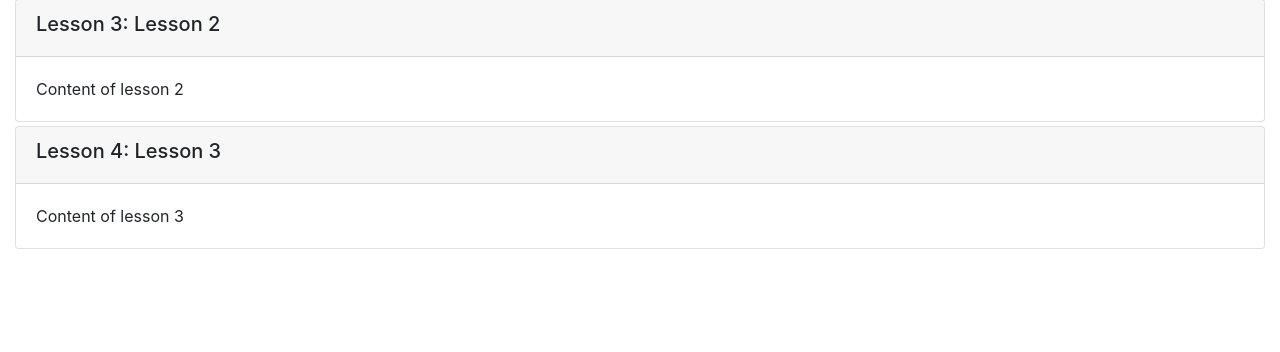
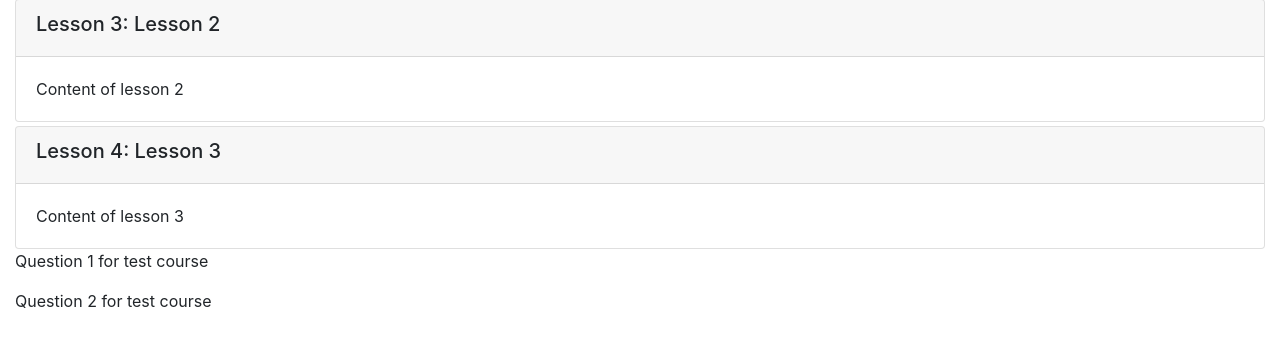
Before and after one commit to msantelices/django-final-project, a Django app: template onlinecourse/templates/onlinecourse/course_detail_bootstrap.html in a window 1280 px wide. Shown: the part 230-582 px from the top of the page. Run offline with Django 3.2, Linux system fonts and the light colour scheme; the template is opened without the code that fills it: values that come from a table or form of the project are taken from there, others are empty; data comes from the database, SQL or seed files in the repository; both versions use the stored data as it was after the commit; some libraries are stand-ins or nearby versions.

Commit message:
creating exam template

```diff
--- a/onlinecourse/templates/onlinecourse/course_detail_bootstrap.html
+++ b/onlinecourse/templates/onlinecourse/course_detail_bootstrap.html
@@ -50,6 +50,12 @@
                 </div>
             {% endfor %}
         </div>
+
+        <div>
+            {% for question in course.question_set.all %}
+                <p>{{ question.question_text }} </p>
+            {% endfor %}
+        </div>
             <!-- Task: show questions and choices -->
             <!-- <HINT> Use Bootstrap Collapse to hide exam first, more details could be found here
             https://www.w3schools.com/bootstrap4/bootstrap_collapse.asp-->
@@ -62,6 +68,7 @@
                 </div>
 
             -->
+
 
             <!-- <HINT> If user is authenticated, show course exam with a list of question -->
 
```
Also changed, not shown: db.sqlite3, static/media/course_images/ciervo.png (added). Lines whose indentation alone changed are shown as unchanged.
